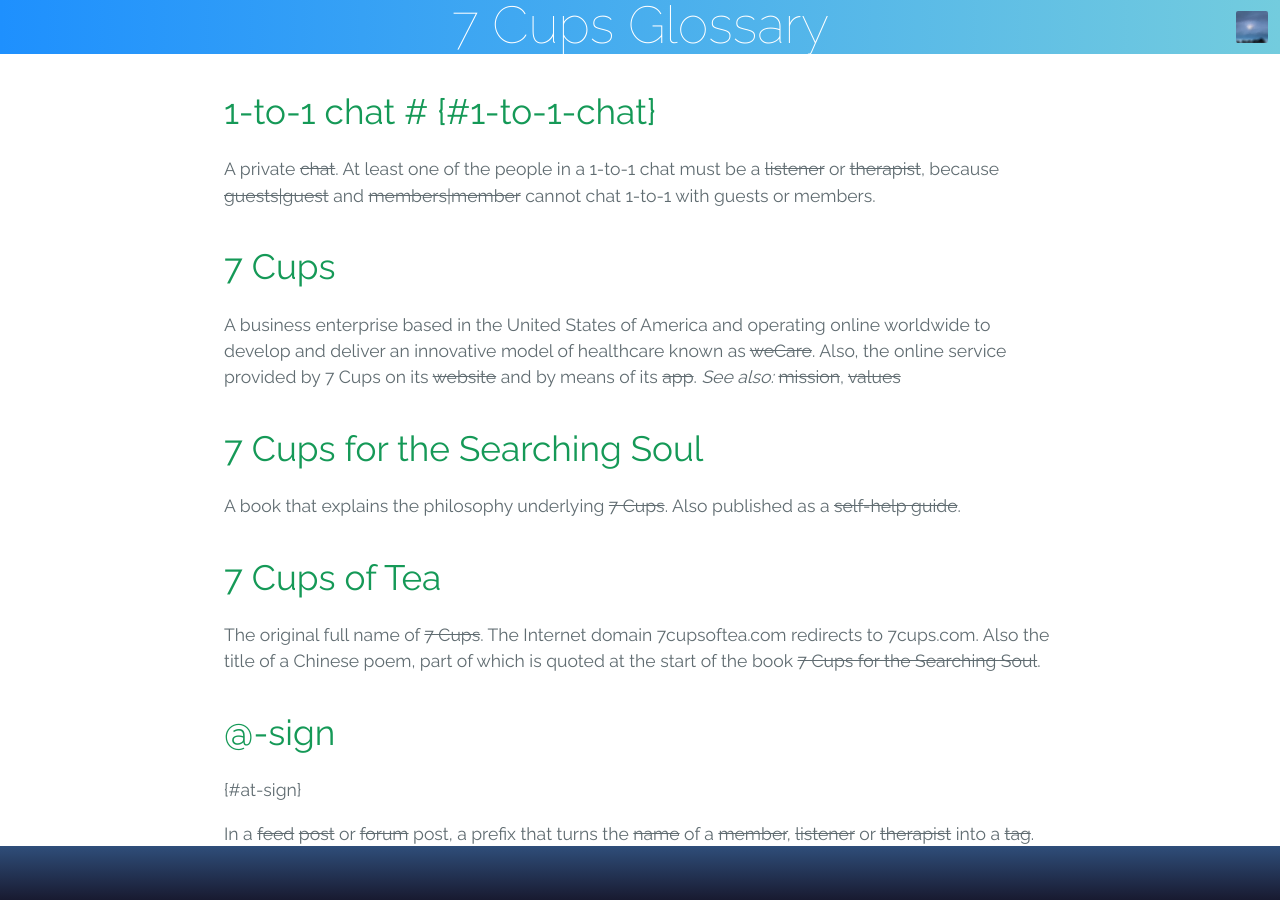
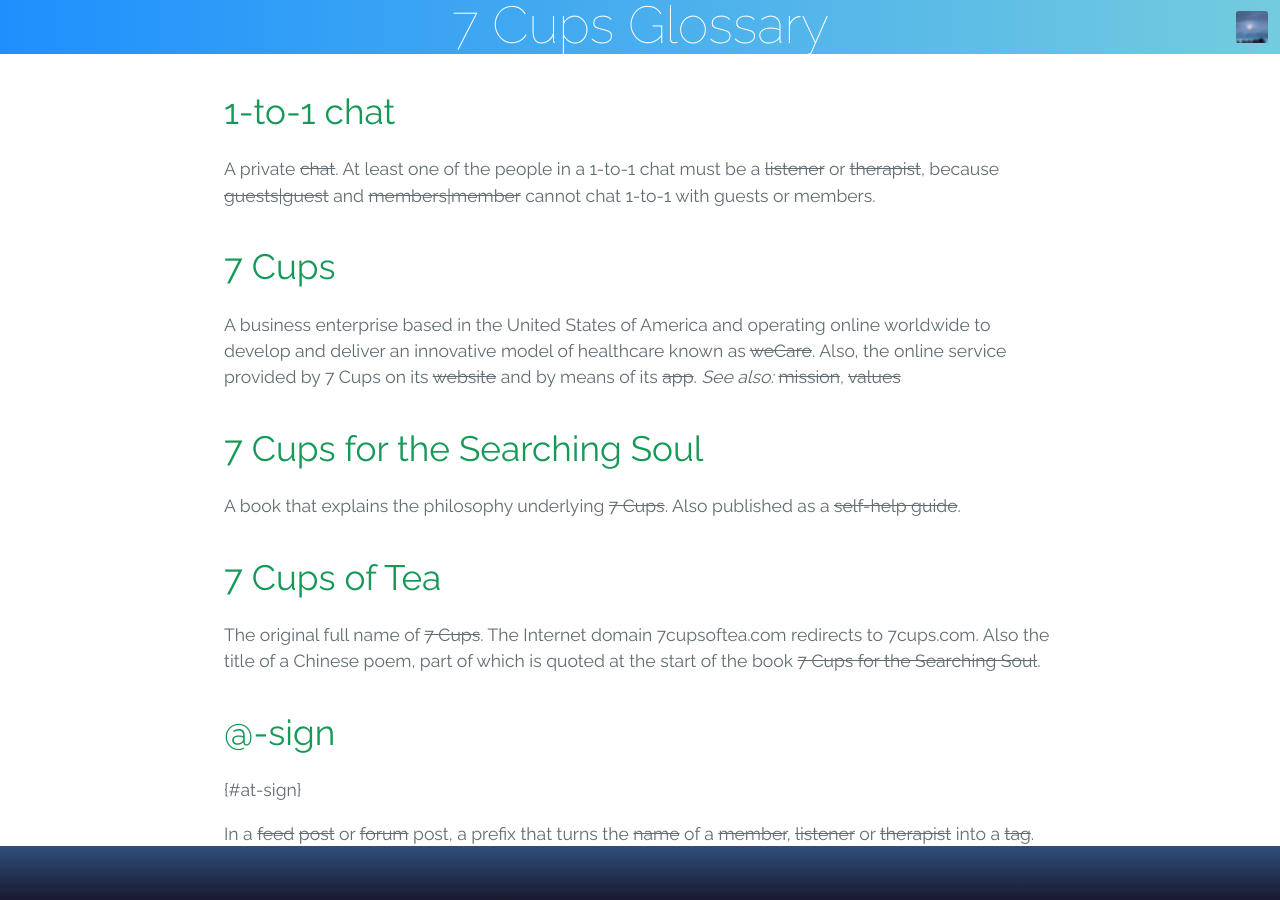
Before and after one commit to RarelyCharlie/rarelycharlie.github.io, a Jekyll site: the page built from glossary.md, in a window 1280 px wide and 900 px high. Built offline with Jekyll 4.4.1, drawn with Linux system fonts in a browser that asks for light colours; nearby versions of some CDN libraries.

Commit message:
kramdown id

```diff
--- a/glossary.md
+++ b/glossary.md
@@ -3,7 +3,8 @@ title: 7 Cups Glossary
 layout: default
 ---
 
-# 1-to-1 chat # {#1-to-1-chat}
+# 1-to-1 chat
+{:#1-to-1-chat}
 A private ~~chat~~. At least one of the people in a 1-to-1 chat must be a ~~listener~~ or ~~therapist~~, because ~~guests|guest~~ and ~~members|member~~ cannot chat 1-to-1 with guests or members.
 
 <h1 id="7-cups">7 Cups</h1>
```
